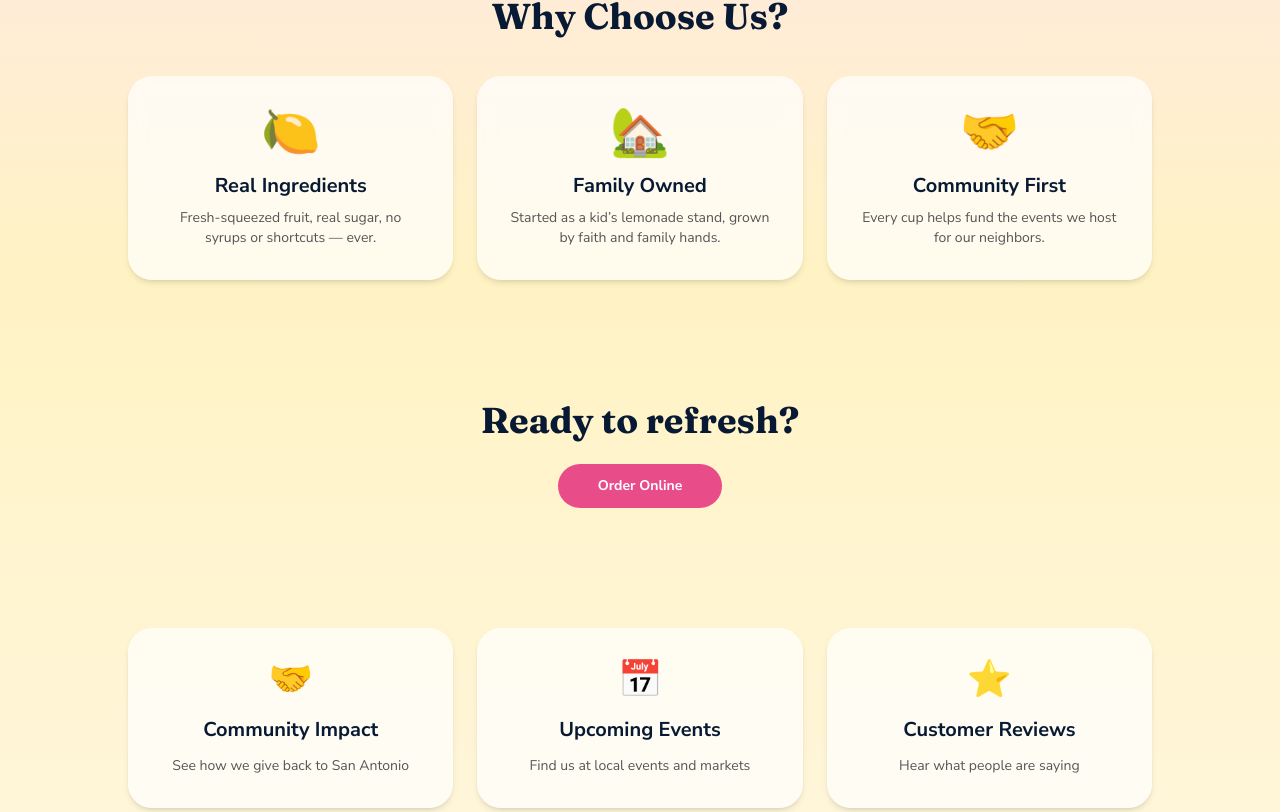
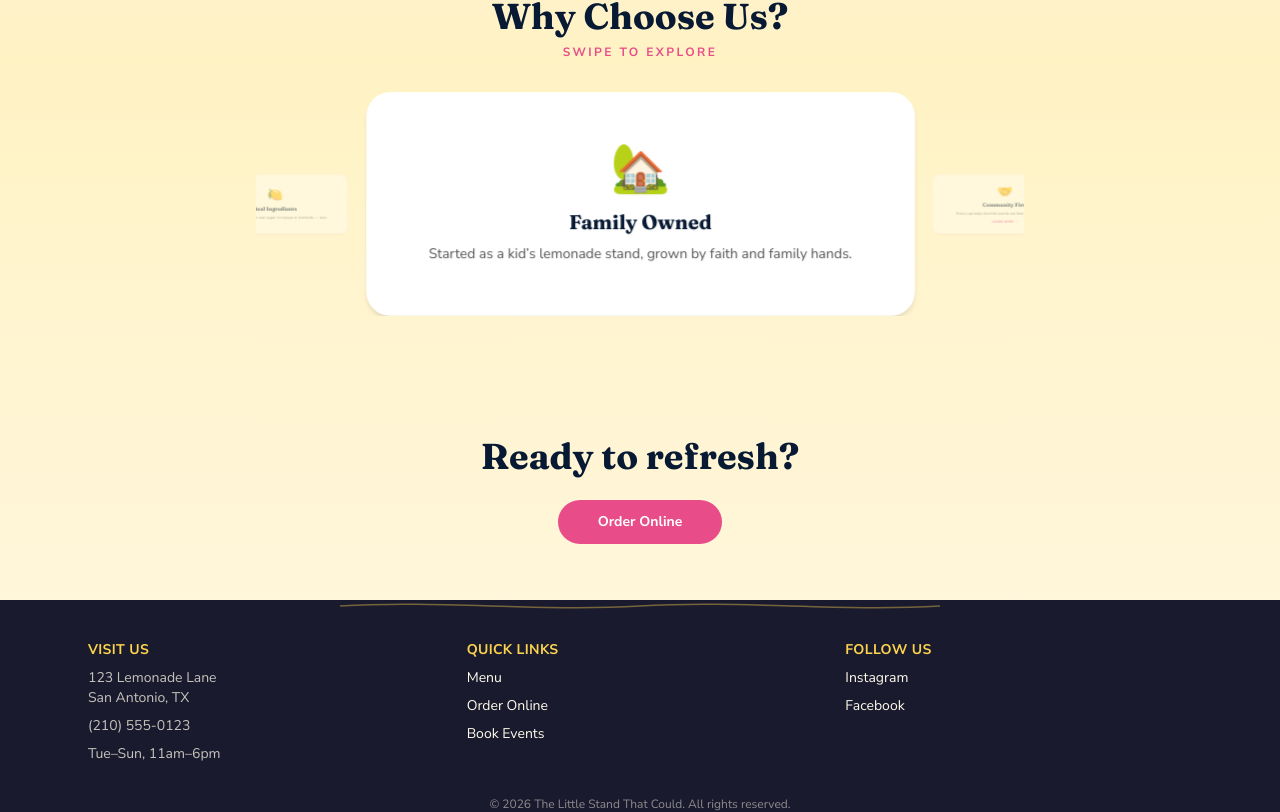
Before and after one commit to masterchiefdevelopment/the-little-stand-that-could-, a React (Vite) app: page / in a window 1280 px wide. Shown: the part 2752-3564 px from the top of the page. Built offline with nearby package versions, Linux system fonts and the light colour scheme.

Commit message:
Why Choose Us rotating wheel (5 cards, slower autoplay, deeper 3D)

```diff
--- /dev/null
+++ b/src/components/WhyWheel.jsx
@@ -0,0 +1,76 @@
+import { Swiper, SwiperSlide } from 'swiper/react'
+import { EffectCoverflow, Autoplay } from 'swiper/modules'
+import { Link } from 'react-router-dom'
+import 'swiper/css'
+import 'swiper/css/effect-coverflow'
+
+const cards = [
+  { icon: '🍋', title: 'Real Ingredients', copy: 'Fresh-squeezed fruit, real sugar, no syrups or shortcuts — ever.', to: null },
+  { icon: '🏡', title: 'Family Owned', copy: 'Started as a kid’s lemonade stand, grown by faith and family hands.', to: null },
+  { icon: '🤝', title: 'Community First', copy: 'Every cup helps fund the events we host for our neighbors.', to: '/community-impact' },
+  { icon: '📅', title: 'Find Us Out There', copy: 'Catch us at local markets, festivals, and events around San Antonio.', to: '/upcoming-events' },
+  { icon: '⭐', title: 'Loved Locally', copy: 'See what our San Antonio community is saying about us.', to: '/reviews' },
+]
+
+export default function WhyWheel() {
+  return (
+    <section className="w-full px-2 py-12 sm:py-16">
+      <h2 className="text-center font-serif text-2xl font-black sm:text-4xl" style={{ color: '#081A33' }}>
+        Why Choose Us?
+      </h2>
+      <p className="mt-2 mb-8 text-center text-xs font-bold uppercase tracking-[0.2em]" style={{ color: '#E84C89' }}>
+        Swipe to explore
+      </p>
+
+      <Swiper
+        modules={[EffectCoverflow, Autoplay]}
+        effect="coverflow"
+        grabCursor
+        centeredSlides
+        loop
+        slidesPerView={1.4}
+        spaceBetween={0}
+        autoplay={{ delay: 5000, disableOnInteraction: false }}
+        coverflowEffect={{
+          rotate: 0,
+          stretch: -30,
+          depth: 340,
+          modifier: 2.5,
+          scale: 0.78,
+          slideShadows: false,
+        }}
+        className="max-w-3xl"
+      >
+        {cards.map((card) => (
+          <SwiperSlide key={card.title} style={{ width: '75%' }}>
+            {({ isActive }) => {
+              const inner = (
+                <div
+                  className="flex h-56 flex-col items-center justify-center rounded-3xl p-6 text-center shadow-md backdrop-blur-sm transition"
+                  style={{
+                    backgroundColor: isActive ? '#ffffff' : 'rgba(255,255,255,0.7)',
+                    opacity: isActive ? 1 : 0.5,
+                  }}
+                >
+                  <div className="text-5xl">{card.icon}</div>
+                  <h3 className="mt-4 font-serif text-xl font-black" style={{ color: '#081A33' }}>
+                    {card.title}
+                  </h3>
+                  <p className="mt-2 text-sm" style={{ color: '#555' }}>
+                    {card.copy}
+                  </p>
+                  {card.to && (
+                    <span className="mt-3 text-xs font-bold uppercase tracking-wide" style={{ color: '#E84C89' }}>
+                      Learn more →
+                    </span>
+                  )}
+                </div>
+              )
+              return card.to ? <Link to={card.to}>{inner}</Link> : inner
+            }}
+          </SwiperSlide>
+        ))}
+      </Swiper>
+    </section>
+  )
+}
--- a/src/pages/Home.jsx
+++ b/src/pages/Home.jsx
@@ -2,24 +2,7 @@ import { Link } from 'react-router-dom'
 import Nav from '../components/Nav'
 import Footer from '../components/Footer'
 import DrinkBuilder from '../components/DrinkBuilder'
-
-const whyUs = [
-  {
-    title: 'Real Ingredients',
-    copy: 'Fresh-squeezed fruit, real sugar, no syrups or shortcuts — ever.',
-    icon: '🍋',
-  },
-  {
-    title: 'Family Owned',
-    copy: 'Started as a kid’s lemonade stand, grown by faith and family hands.',
-    icon: '🏡',
-  },
-  {
-    title: 'Community First',
-    copy: 'Every cup helps fund the events we host for our neighbors.',
-    icon: '🤝',
-  },
-]
+import WhyWheel from '../components/WhyWheel'
 
 const PAGE_GRADIENT =
   'linear-gradient(180deg, #FFF7E5 0%, #FFE3F1 14%, #FFF3C4 30%, #FFF7E5 46%, #FFE3F1 62%, #FFF3C4 78%, #FFF7E5 100%)'
@@ -54,7 +37,7 @@ function Home() {
         </h1>
       </section>
 
-      {/* ===== 🍋 SWIPE MENU SLOTS IN HERE (building next) ===== */}
+      {/* ===== 🍋 BUILD-A-DRINK MENU ===== */}
       <DrinkBuilder />
 
       {/* ===== STORY (short hook -> Read Our Full Story) ===== */}
@@ -108,33 +91,8 @@ function Home() {
         </div>
       </section>
 
-      {/* ===== WHY CHOOSE US ===== */}
-      <section className="w-full px-5 py-12 sm:py-16">
-        <div className="mx-auto max-w-5xl">
-          <h2
-            className="text-center font-serif text-2xl font-black sm:text-4xl"
-            style={{ color: '#081A33' }}
-          >
-            Why Choose Us?
-          </h2>
-          <div className="mt-10 grid grid-cols-1 gap-6 sm:grid-cols-3">
-            {whyUs.map((item) => (
-              <div
-                key={item.title}
-                className="rounded-3xl bg-white/70 p-8 text-center shadow-md backdrop-blur-sm transition hover:-translate-y-1"
-              >
-                <div className="text-5xl">{item.icon}</div>
-                <h3 className="mt-4 text-xl font-bold" style={{ color: '#081A33' }}>
-                  {item.title}
-                </h3>
-                <p className="mt-2 text-sm" style={{ color: '#555' }}>
-                  {item.copy}
-                </p>
-              </div>
-            ))}
-          </div>
-        </div>
-      </section>
+      {/* ===== WHY CHOOSE US — ROTATING WHEEL ===== */}
+      <WhyWheel />
 
       {/* ===== CTA ===== */}
       <section className="w-full px-5 py-14 text-center">
@@ -150,45 +108,6 @@ function Home() {
         </Link>
       </section>
 
-      {/* ===== EXPLORE CARDS ===== */}
-      <section className="w-full px-5 py-12 sm:py-16">
-        <div className="mx-auto grid max-w-5xl gap-6 sm:grid-cols-3">
-          <Link
-            to="/community-impact"
-            className="flex flex-col items-center rounded-3xl bg-white/70 p-8 text-center shadow-md backdrop-blur-sm transition hover:-translate-y-1"
-            style={{ color: '#081A33' }}
-          >
-            <div className="mb-4 text-4xl">🤝</div>
-            <h3 className="text-xl font-bold">Community Impact</h3>
-            <p className="mt-3 text-sm" style={{ color: '#555' }}>
-              See how we give back to San Antonio
-            </p>
-          </Link>
-          <Link
-            to="/upcoming-events"
-            className="flex flex-col items-center rounded-3xl bg-white/70 p-8 text-center shadow-md backdrop-blur-sm transition hover:-translate-y-1"
-            style={{ color: '#081A33' }}
-          >
-            <div className="mb-4 text-4xl">📅</div>
-            <h3 className="text-xl font-bold">Upcoming Events</h3>
-            <p className="mt-3 text-sm" style={{ color: '#555' }}>
-              Find us at local events and markets
-            </p>
-          </Link>
-          <Link
-            to="/reviews"
-            className="flex flex-col items-center rounded-3xl bg-white/70 p-8 text-center shadow-md backdrop-blur-sm transition hover:-translate-y-1"
-            style={{ color: '#081A33' }}
-          >
-            <div className="mb-4 text-4xl">⭐</div>
-            <h3 className="text-xl font-bold">Customer Reviews</h3>
-            <p className="mt-3 text-sm" style={{ color: '#555' }}>
-              Hear what people are saying
-            </p>
-          </Link>
-        </div>
-      </section>
-
       <Footer />
     </div>
   )
```
